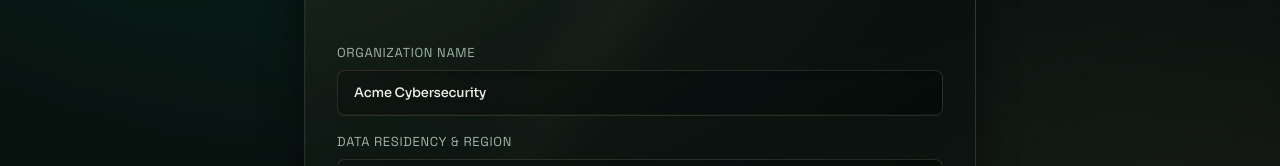
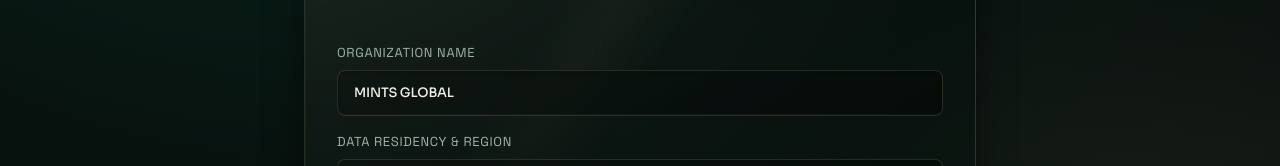
Before and after one commit to Mints-ai/SHIELD-DESK, a Next.js app: page /onboarding in a window 1280 px wide. Shown: the part 376-542 px from the top of the page. Built offline with nearby package versions, Linux system fonts and the light colour scheme.

Commit message:
fix(branding): replace Acme Corp with MINTS GLOBAL in demo phase personas, navbar, and onboarding

```diff
--- a/src/app/login/page.tsx
+++ b/src/app/login/page.tsx
@@ -301,7 +301,7 @@
                 <input
                   type="text"
                   required
-                  placeholder="e.g. Acme Cybersecurity Corp"
+                  placeholder="e.g. MINTS GLOBAL"
                   value={orgName}
                   onChange={(e) => setOrgName(e.target.value)}
                   className="sd-input bg-[var(--sd-bg)] border border-[var(--sd-border)] rounded-xl px-3 py-2 text-[13px] focus:outline-none focus:border-[var(--sd-pine)] text-[var(--sd-text)]"
--- a/src/app/onboarding/page.tsx
+++ b/src/app/onboarding/page.tsx
@@ -18,7 +18,7 @@
 
 export default function OnboardingPage() {
   const [step, setStep] = useState(1);
-  const [orgName, setOrgName] = useState("Acme Cybersecurity");
+  const [orgName, setOrgName] = useState("MINTS GLOBAL");
   const [osTab, setOsTab] = useState<"windows" | "linux">("windows");
   const [copied, setCopied] = useState(false);
   const [mfaCode, setMfaCode] = useState("");
--- a/src/app/page.tsx
+++ b/src/app/page.tsx
@@ -438,7 +438,7 @@
                 <CheckCircle className="h-6 w-6 text-[var(--sd-pine-bright)]/40 mx-auto mb-2" />
                 <h4 className="text-xs font-semibold text-[var(--sd-pine)]">Zero Incidents</h4>
                 <p className="text-[11px] text-[var(--sd-text-muted)] mt-1 leading-relaxed">
-                  No active incidents for <span className="font-mono text-[var(--sd-pine)] font-medium">{activeUser.tenantId}</span>.
+                  No active incidents for <span className="font-mono text-[var(--sd-pine)] font-medium">{activeUser.tenantName || activeUser.tenantId}</span>.
                 </p>
               </div>
             ) : (
--- a/src/components/navigation/TopNavBar.tsx
+++ b/src/components/navigation/TopNavBar.tsx
@@ -25,6 +25,7 @@
 import { ApprovalModal } from "@/components/governance/ApprovalModal";
 import type { ApprovalTokenRecord } from "@/lib/governance/approvalTokens";
 
+// Tenant brand: MINTS GLOBAL (Demo Mode)
 export function TopNavBar() {
   const pathname = usePathname();
   const { activeUserId, activeUser, setActiveUserId, setIsChatOpen } = useChat();
--- a/src/lib/constants/devUsers.ts
+++ b/src/lib/constants/devUsers.ts
@@ -19,8 +19,8 @@
     label: "System Admin",
     role: "system_admin",
     tenantId: "acme-tenant",
-    tenantName: "Acme Corp",
-    email: "admin@acme.corp",
+    tenantName: "MINTS GLOBAL",
+    email: "admin@mintsglobal.ae",
     description: "Platform-wide administrator with cross-tenant visibility and Tier 3 approval authority",
   },
   "dev-super": {
@@ -28,8 +28,8 @@
     label: "Super Admin",
     role: "super_admin",
     tenantId: "acme-tenant",
-    tenantName: "Acme Corp",
-    email: "superadmin@acme.corp",
+    tenantName: "MINTS GLOBAL",
+    email: "superadmin@mintsglobal.ae",
     description: "Company-level administrator — full approval authority within tenant",
   },
   "dev-responder": {
@@ -37,8 +37,8 @@
     label: "Responder",
     role: "responder",
     tenantId: "acme-tenant",
-    tenantName: "Acme Corp",
-    email: "responder@acme.corp",
+    tenantName: "MINTS GLOBAL",
+    email: "responder@mintsglobal.ae",
     description: "Incident Responder — can approve Tier 1 & Tier 2 containment actions",
   },
   "dev-analyst": {
@@ -46,8 +46,8 @@
     label: "Analyst",
     role: "analyst",
     tenantId: "acme-tenant",
-    tenantName: "Acme Corp",
-    email: "analyst@acme.corp",
+    tenantName: "MINTS GLOBAL",
+    email: "analyst@mintsglobal.ae",
     description: "SOC Analyst — investigate & draft plans, cannot approve actions",
   },
 };
--- a/src/lib/context/ChatContext.tsx
+++ b/src/lib/context/ChatContext.tsx
@@ -4,6 +4,8 @@
 
 import { DEV_USERS, type DevUserId, type DevUserMetadata } from "@/lib/constants/devUsers";
 export { DEV_USERS, type DevUserId, type DevUserMetadata };
+
+// Default tenant name: MINTS GLOBAL
 
 interface ChatContextType {
   activeUserId: DevUserId;
```
